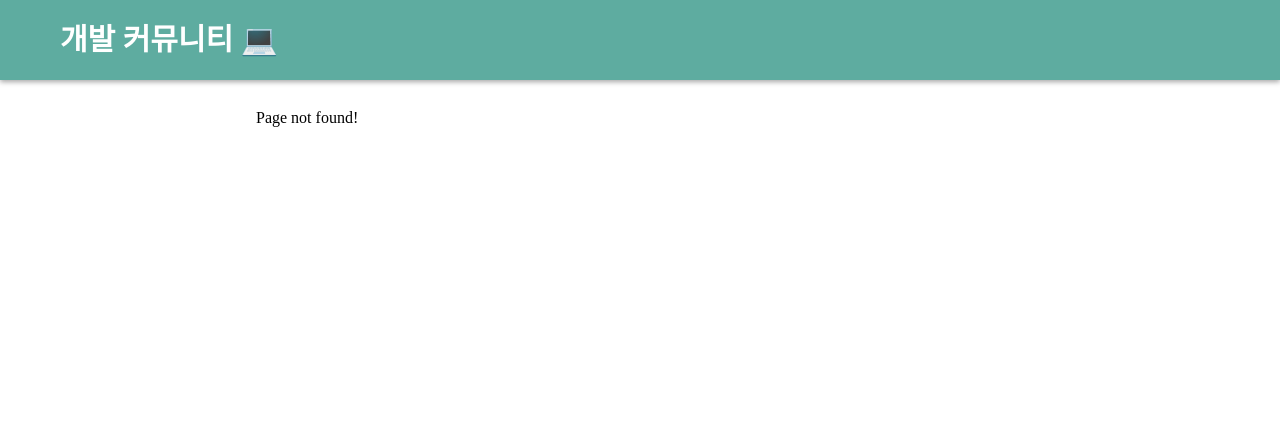
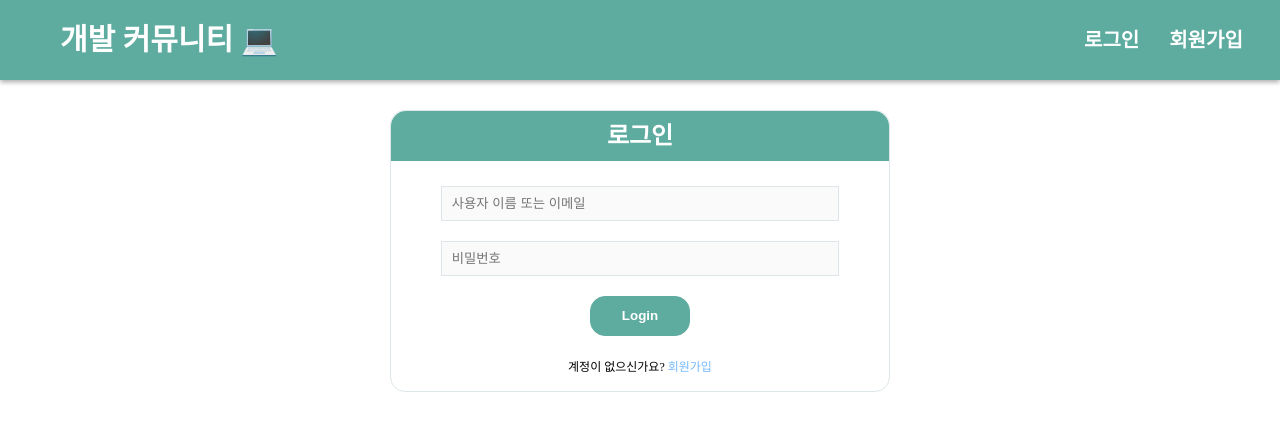
Before and after one commit to soyun8/miniProject, a React app in the folder front/: page /login in a window 1280 px wide. Before the commit this address had no page. Shown: the top 430 px of the page. Built offline with nearby package versions, Linux system fonts and the light colour scheme.

Commit message:
로그인,회원가입 페이지 레이아웃 구현

```diff
--- a/front/src/App.js
+++ b/front/src/App.js
@@ -6,6 +6,8 @@ import Main from "./pages/Main";
 import Detail from "./pages/Detail";
 import Write from "./pages/Write";
 import NotFound from "./pages/404";
+import Login from "./pages/Login";
+import Register from "./pages/Register";
 
 function App() {
   return (
@@ -13,6 +15,12 @@ function App() {
       <Switch>
         <Route path="/" exact>
           <Main />
+        </Route>
+        <Route path="/login" exact>
+          <Login />
+        </Route>
+        <Route path="/register" exact>
+          <Register />
         </Route>
         <Route path="/write" exact>
           <Write />
--- a/front/src/components/layout/Header.js
+++ b/front/src/components/layout/Header.js
@@ -7,6 +7,12 @@ const Header = () => {
     <Wrapper>
       <Link to="/" className="header-title">
         개발 커뮤니티 💻
+      </Link>
+      <Link to="/login" className="header-login">
+        로그인
+      </Link>
+      <Link to="/register" className="header-register">
+        회원가입
       </Link>
     </Wrapper>
   );
@@ -27,6 +33,18 @@ const Wrapper = styled.header`
     font-size: 3rem;
     font-weight: bold;
     margin-left: 6rem;
+    width: 80%;
+  }
+  .header-login {
+    color: white;
+    font-size: 2rem;
+    font-weight: bold;
+  }
+  .header-register {
+    color: white;
+    font-size: 2rem;
+    font-weight: bold;
+    margin-left: 3rem;
   }
 `;
 
--- /dev/null
+++ b/front/src/pages/Login.js
@@ -0,0 +1,86 @@
+import { Link } from "react-router-dom";
+import styled from "styled-components";
+
+const Wrapper = styled.div`
+  margin: 0 auto;
+  width: 100%;
+  max-width: 500px;
+  border: 1px solid #dfe6e9;
+  border-radius: 15px;
+`;
+
+const Header = styled.div`
+  width: 100%;
+  height: 50px;
+  background-color: #5eaca0;
+  border-top-left-radius: 15px;
+  border-top-right-radius: 15px;
+  color: #fff;
+  font-weight: 700;
+  font-size: 24px;
+  text-align: center;
+  line-height: 30px;
+  padding: 10px 0;
+`;
+
+const Form = styled.form`
+  padding: 5% 10%;
+  input {
+    display: block;
+    width: 100%;
+    height: 35px;
+    margin-bottom: 20px;
+    border: 1px solid #dfe6e9;
+    background-color: #fafafa;
+    padding-left: 10px;
+  }
+  button {
+    width: 30%;
+    max-width: 100px;
+    margin: 0 auto;
+    display: block;
+    height: 40px;
+    border-radius: 15px;
+    border: 1px solid #5eaca0;
+    background-color: #5eaca0;
+    color: #fff;
+    font-weight: 700;
+    cursor: pointer;
+    transition: 0.3s;
+    :hover {
+      border: 1px solid #5eaca0;
+      color: #5eaca0;
+      background-color: #fff;
+    }
+  }
+`;
+
+const Register = styled.div`
+  text-align: center;
+  font-size: 12px;
+  height: 30px;
+  span {
+    color: #74b9ff;
+  }
+`;
+
+const Login = () => {
+  return (
+    <Wrapper>
+      <Header>로그인</Header>
+      <Form>
+        <input type="text" placeholder="사용자 이름 또는 이메일" />
+        <input type="text" placeholder="비밀번호" />
+        <button>Login</button>
+      </Form>
+      <Register>
+        계정이 없으신가요?{" "}
+        <Link to="/register">
+          <span>회원가입</span>
+        </Link>
+      </Register>
+    </Wrapper>
+  );
+};
+
+export default Login;
--- /dev/null
+++ b/front/src/pages/Register.js
@@ -0,0 +1,73 @@
+import styled from "styled-components";
+
+const Wrapper = styled.div`
+  margin: 0 auto;
+  width: 100%;
+  max-width: 500px;
+  border: 1px solid #dfe6e9;
+  border-radius: 15px;
+`;
+
+const Header = styled.div`
+  width: 100%;
+  height: 50px;
+  background-color: #5eaca0;
+  border-top-left-radius: 15px;
+  border-top-right-radius: 15px;
+  color: #fff;
+  font-weight: 700;
+  font-size: 24px;
+  text-align: center;
+  line-height: 30px;
+  padding: 10px 0;
+`;
+
+const Form = styled.form`
+  padding: 5% 10%;
+  input {
+    display: block;
+    width: 100%;
+    height: 35px;
+    margin-bottom: 20px;
+    border: 1px solid #dfe6e9;
+    background-color: #fafafa;
+    padding-left: 10px;
+  }
+  button {
+    width: 30%;
+    max-width: 100px;
+    margin: 0 auto;
+    display: block;
+    height: 40px;
+    border-radius: 15px;
+    border: 1px solid #5eaca0;
+    background-color: #5eaca0;
+    color: #fff;
+    font-weight: 700;
+    cursor: pointer;
+    transition: 0.3s;
+    :hover {
+      border: 1px solid #5eaca0;
+      color: #5eaca0;
+      background-color: #fff;
+    }
+  }
+`;
+
+const Register = () => {
+  return (
+    <Wrapper>
+      <Header>회원 가입</Header>
+      <Form>
+        <input type="text" placeholder="사용자 아이디 또는 이메일" />
+        <input type="text" placeholder="비밀번호" />
+        <input type="text" placeholder="이름" />
+        <input type="text" placeholder="주소" /> {/*다음 API 사용 예정*/}
+        <input type="text" placeholder="이메일" />
+        <button>Register</button>
+      </Form>
+    </Wrapper>
+  );
+};
+
+export default Register;
```
